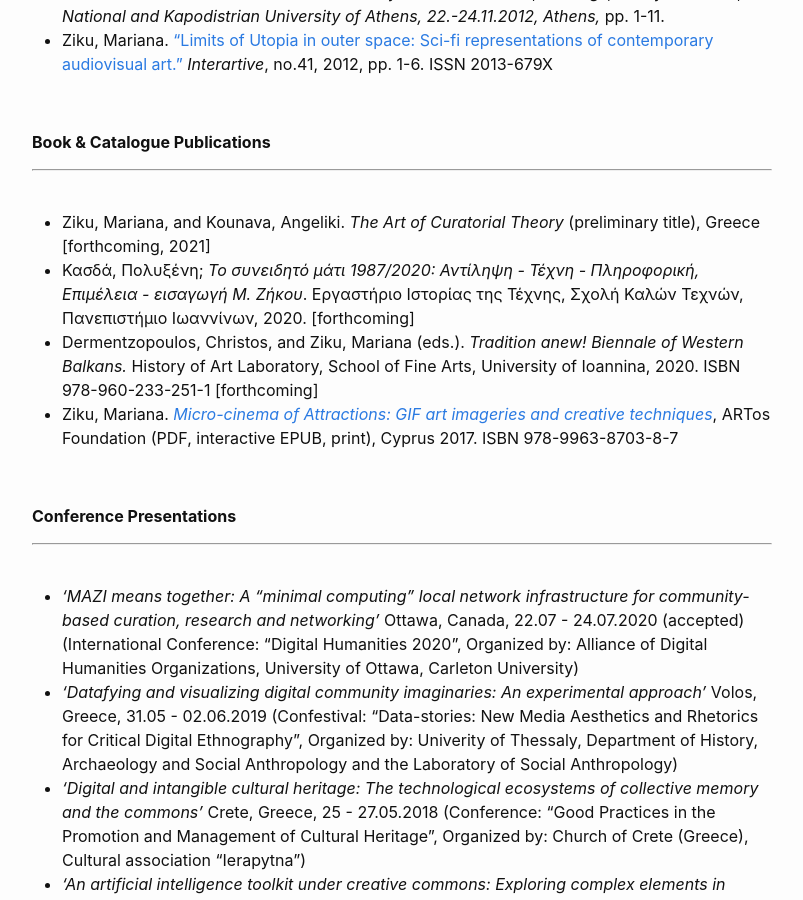
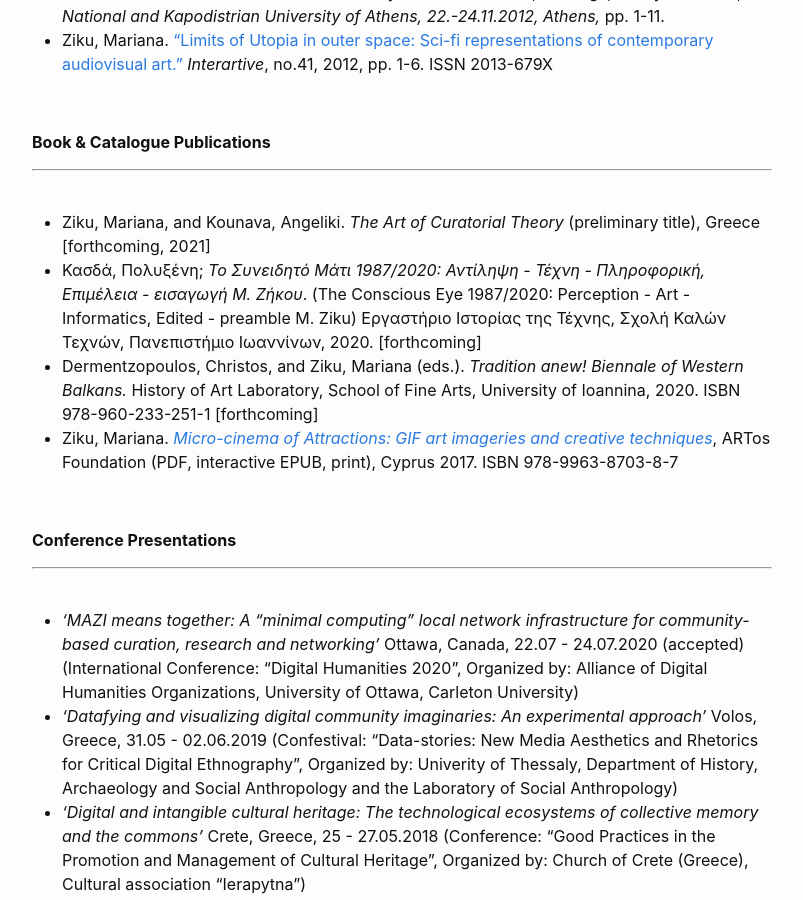
Before and after one commit to mziku/mziku.github.io, a Jekyll site: the page built from publications.md, in a window 1280 px wide and 900 px high, scrolled down 1104 px. Shown: the whole window, without its empty margins (238-1041 px from the left). Built offline with Jekyll 4.4.1, drawn with Linux system fonts in a browser that asks for light colours.

Commit message:
Update publications.md

```diff
--- a/publications.md
+++ b/publications.md
@@ -32,7 +32,7 @@ navigation_weight: 3
 <br>
 
 - Ziku, Mariana, and Kounava, Angeliki. *The Art of Curatorial Theory* (preliminary title), Greece [forthcoming, 2021]
-- Κασδά, Πολυξένη; *Το συνειδητό μάτι 1987/2020: Αντίληψη - Τέχνη - Πληροφορική, Επιμέλεια - εισαγωγή Μ. Ζήκου*. Εργαστήριο Ιστορίας της Τέχνης, Σχολή Καλών Τεχνών, Πανεπιστήμιο Ιωαννίνων, 2020. [forthcoming]
+- Κασδά, Πολυξένη; *Το Συνειδητό Μάτι 1987/2020: Αντίληψη - Τέχνη - Πληροφορική, Επιμέλεια - εισαγωγή Μ. Ζήκου*. (The Conscious Eye 1987/2020: Perception - Art - Informatics, Edited - preamble M. Ziku) Εργαστήριο Ιστορίας της Τέχνης, Σχολή Καλών Τεχνών, Πανεπιστήμιο Ιωαννίνων, 2020. [forthcoming]
 - Dermentzopoulos, Christos, and Ziku, Mariana (eds.). *Tradition anew! Biennale of Western Balkans.* History of Art Laboratory, School of Fine Arts, University of Ioannina, 2020. ISBN 978-960-233-251-1 [forthcoming]
 - Ziku, Mariana. [*Micro-cinema of Attractions: GIF art imageries and creative techniques*](https://drive.google.com/drive/folders/0B0UjNhiCkNpkN0pPU2ZVX3BzVFU), ARTos Foundation (PDF, interactive EPUB, print), Cyprus 2017. ISBN 978-9963-8703-8-7
 
```
